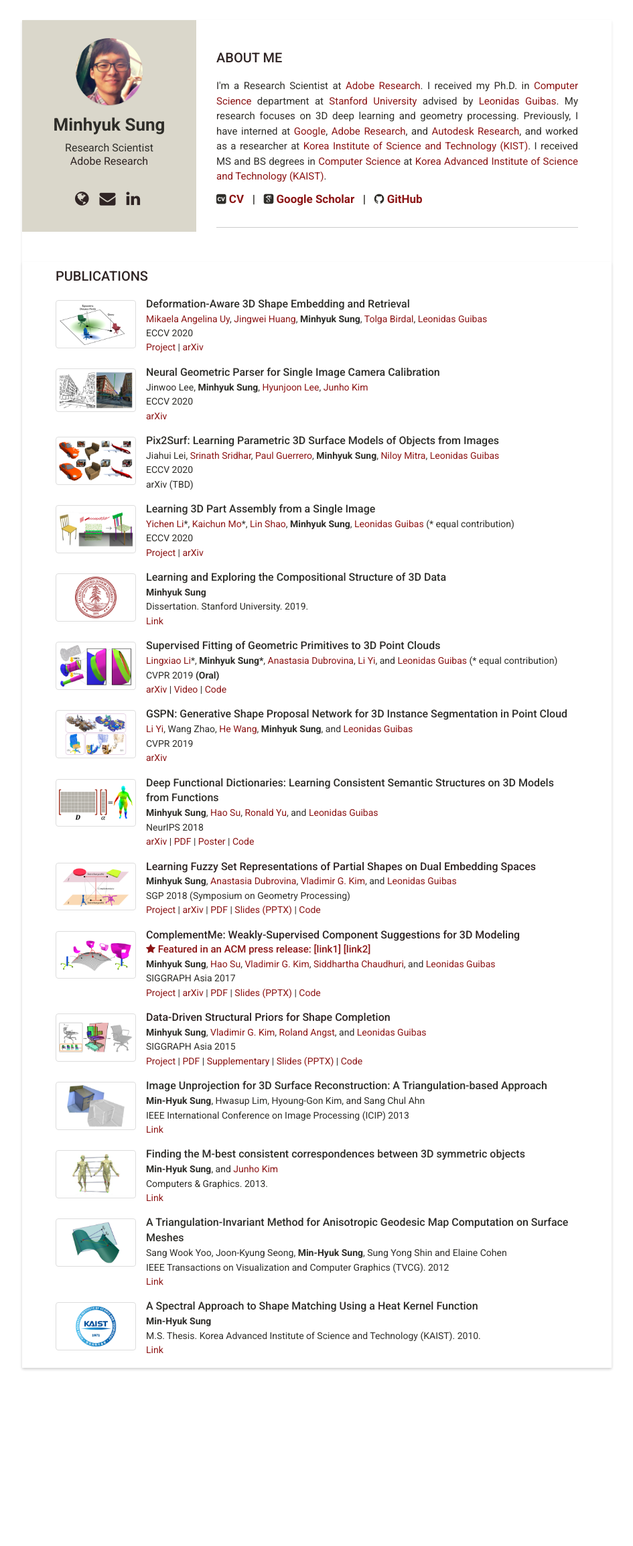
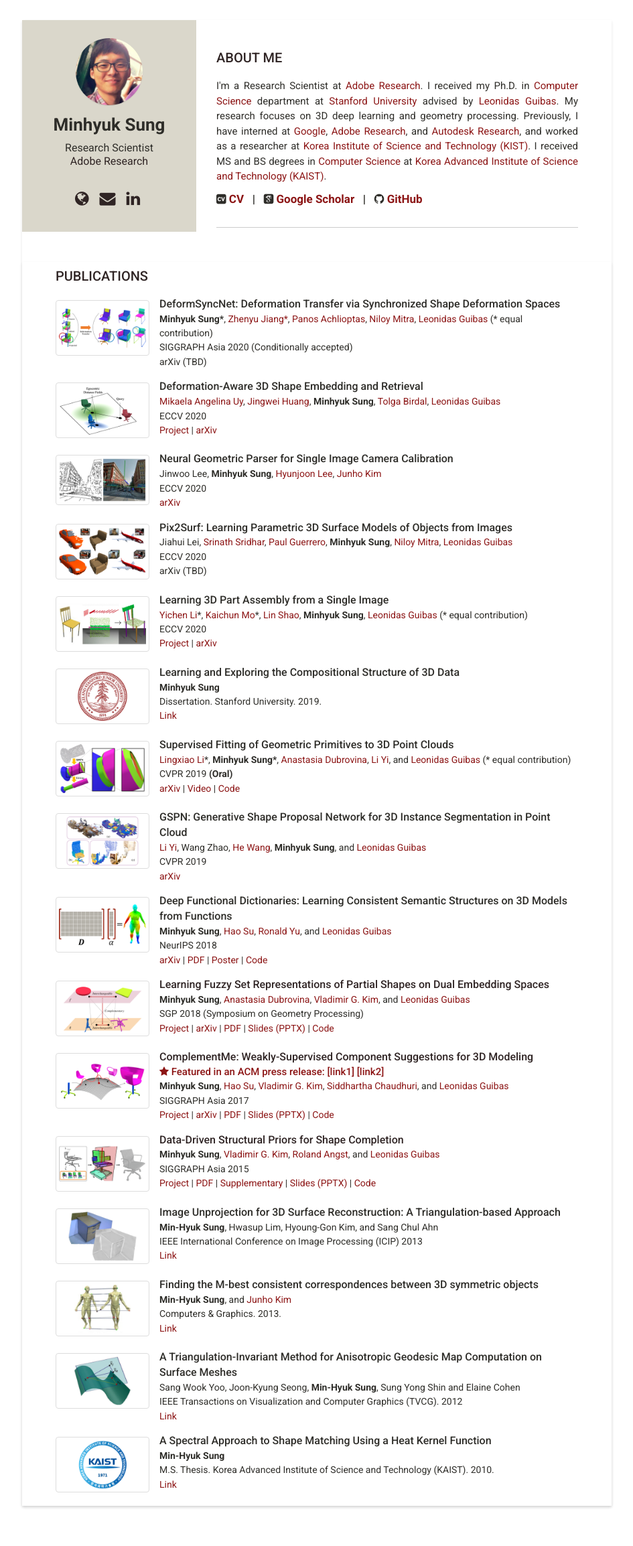
Before and after one commit to mhsung/mhsung.github.io, a Jekyll site: the page built from index.html, in a window 1280 px wide. Shown: the whole page at 67% size, without its empty margins (167-1112 px from the left). Built offline with Jekyll 4.4.1, drawn with Linux system fonts in a browser that asks for light colours; some web fonts are replaced; before the commit the page ends 2102 px from its top, so only the background shows below that.

Commit message:
Added DeformSyncNet.

```diff
--- a/_includes/publications.html
+++ b/_includes/publications.html
@@ -3,6 +3,29 @@
   <h2 class="section-title">Publications</h2>
 
   <div class="table">
+
+    <!-- sigga asia 20' -->
+    <div class="table-row">
+      <div class="thumbnail-cell">
+        <img class="thumbnail" src="{{site.baseurl}}/assets/images/deform-sync-net-sigga20-thumbnail.png" alt="thumbnail"/>
+      </div>
+      <div class="description-cell">
+        <span class="title">
+          DeformSyncNet: Deformation Transfer via Synchronized Shape Deformation Spaces
+        </span><br>
+        <span class="summary">
+          <b>Minhyuk Sung*</b>,
+          <a href="http://jiangzhenyu.xyz/" target="_blank">Zhenyu Jiang*</a>,
+          <a href="http://ai.stanford.edu/~optas/" target="_blank">Panos Achlioptas</a>,
+          <a href="http://www0.cs.ucl.ac.uk/staff/n.mitra/" target="_blank">Niloy Mitra</a>,
+          <a href="https://geometry.stanford.edu/member/guibas/" target="_blank">Leonidas Guibas</a>
+          (* equal contribution)
+          <br>
+          SIGGRAPH Asia 2020 (Conditionally accepted)<br>
+          arXiv (TBD)</a>
+        </span>
+      </div>
+    </div>
 
     <!-- eccv 20' 4/4 -->
     <div class="table-row">
@@ -216,7 +239,7 @@
       </div>
     </div>
 
-    <!-- siga 17' -->
+    <!-- sigga 17' -->
     <div class="table-row">
       <div class="thumbnail-cell">
         <img class="thumbnail" src="{{site.baseurl}}/assets/images/complement-me/thumbnail.png" alt="thumbnail"/>
@@ -249,7 +272,7 @@
       </div>
     </div>
 
-    <!-- siga 15' -->
+    <!-- sigga 15' -->
     <div class="table-row">
       <div class="thumbnail-cell">
         <img class="thumbnail" src="{{site.baseurl}}/assets/images/structure-completion/thumbnail.png" alt="thumbnail"/>
--- a/assets/css/styles.css
+++ b/assets/css/styles.css
@@ -204,7 +204,7 @@
   vertical-align: top;
 }
 .wrapper .publications-section .thumbnail {
-  width:120px;
+  width:140px;
 }
 .wrapper .publications-section .title {
   font-size: 16px;
```
Also changed, not shown: assets/images/deform-sync-net-sigga20-thumbnail.png (added).
